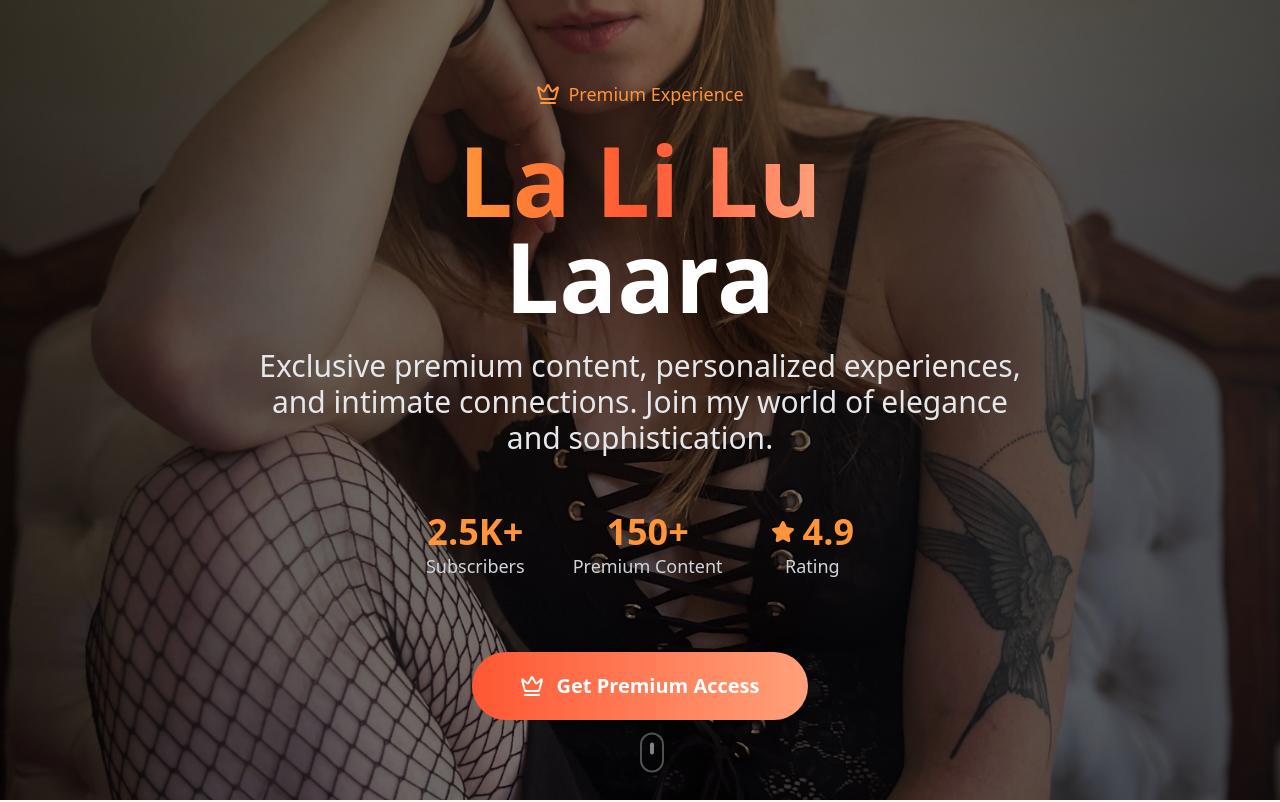
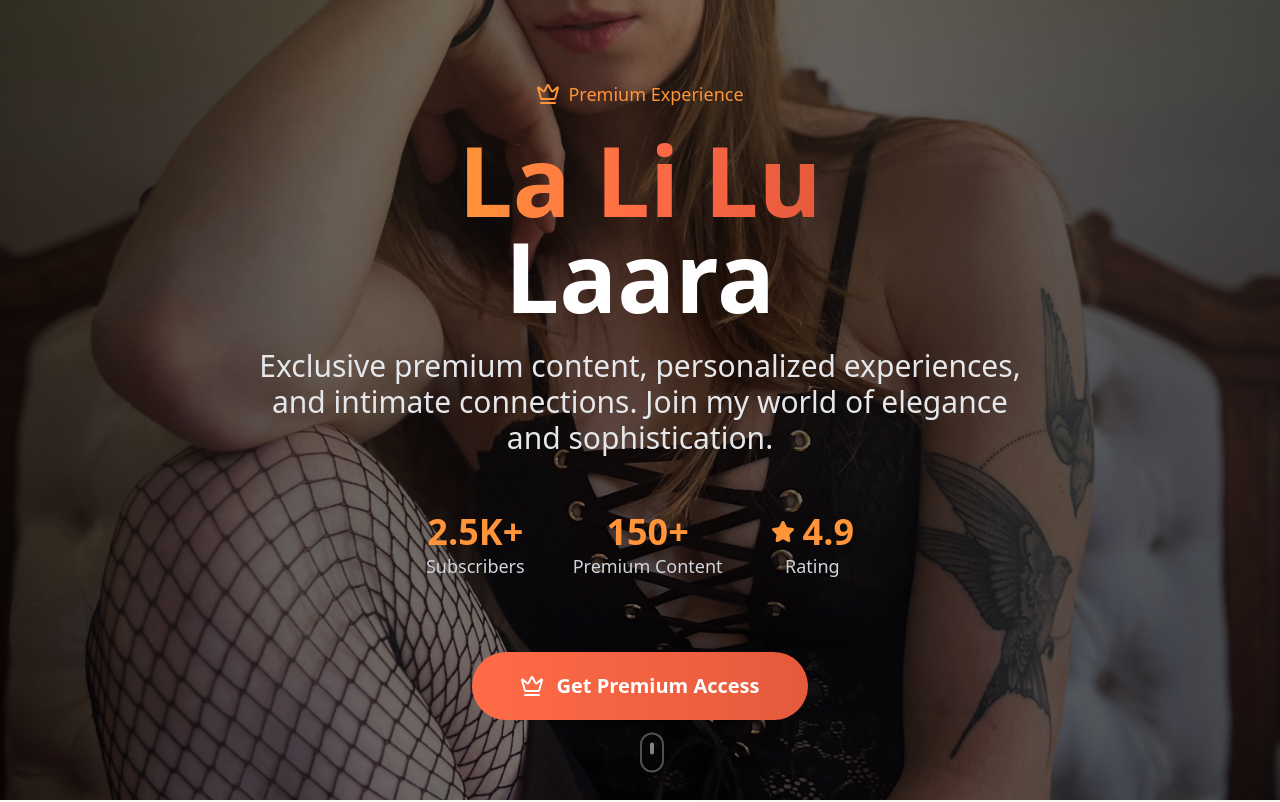
Before and after one commit to NotDonCitron/newtryhoe, a React (Vite) app: page / in a window 1280 px wide. Shown: the top 802 px of the page. Built offline with nearby package versions, Linux system fonts and the light colour scheme.

Commit message:
Enhanced Color Scheme with Better Accessibility

```diff
--- a/tailwind.config.js
+++ b/tailwind.config.js
@@ -4,36 +4,66 @@ export default {
   theme: {
     extend: {
       colors: {
+        // Enhanced Orange Palette - Better contrast ratios
         orange: {
-          50: '#FFF8F1',
-          100: '#FFEED4',
-          200: '#FFD9A8',
-          300: '#FFBD71',
-          400: '#FF9438',
-          500: '#FF5733',
-          600: '#FFA07A',
-          700: '#FF8C00',
-          800: '#CC4A00',
-          900: '#993800',
+          50: '#FFF8F1',   // Very light background
+          100: '#FFEED4',  // Light background
+          200: '#FFD9A8',  // Subtle accent
+          300: '#FFBD71',  // Medium accent
+          400: '#FF9438',  // Interactive elements
+          500: '#FF6B47',  // Primary brand (merged)
+          600: '#E55A3C',  // Hover states
+          700: '#CC4A00',  // Active states
+          800: '#B33E00',  // Dark accent
+          900: '#993300',  // Very dark accent
         },
+        // Enhanced Nude Palette - Warmer and more cohesive
         nude: {
-          50: '#FDF7F3',
-          100: '#F9EDE6',
-          200: '#F3DBCC',
-          300: '#EDC9B3',
-          400: '#E7B799',
-          500: '#E1A580',
-          600: '#D4926D',
-          700: '#C8805A',
-          800: '#BB6D47',
-          900: '#AE5A34',
+          50: '#FBF2ED',   // Merged light background
+          100: '#F7E6D9',  // Light background
+          200: '#F0D4C0',  // Subtle background
+          300: '#E8C2A7',  // Medium background
+          400: '#E0B08E',  // Accent background
+          500: '#D89E75',  // Medium accent
+          600: '#C8855C',  // Darker accent
+          700: '#B86D43',  // Dark accent
+          800: '#A8552A',  // Very dark accent
+          900: '#8B4513',  // Darkest accent
+        },
+        // Enhanced Gray Palette - Better contrast progression
+        gray: {
+          50: '#F9FAFB',   // Almost white
+          100: '#F3F4F6',  // Very light
+          200: '#E5E7EB',  // Light
+          300: '#D1D5DB',  // Medium light
+          400: '#9CA3AF',  // Medium
+          500: '#6B7280',  // Medium dark
+          600: '#4B5563',  // Dark
+          700: '#374151',  // Very dark
+          800: '#1F2937',  // Almost black
+          900: '#0F1419',  // Merged dark background
+        },
+        // Accessibility-focused colors
+        success: {
+          light: '#10B981',  // WCAG AA compliant
+          dark: '#059669',   // WCAG AAA compliant
+        },
+        warning: {
+          light: '#F59E0B',  // WCAG AA compliant
+          dark: '#D97706',   // WCAG AAA compliant
+        },
+        error: {
+          light: '#EF4444',  // WCAG AA compliant
+          dark: '#DC2626',   // WCAG AAA compliant
         }
       },
       backgroundImage: {
         'gradient-radial': 'radial-gradient(var(--tw-gradient-stops))',
         'gradient-conic': 'conic-gradient(from 180deg at 50% 50%, var(--tw-gradient-stops))',
-        'orange-glow': 'linear-gradient(135deg, #FF5733 0%, #FFA07A 50%, #FF8C00 100%)',
-        'nude-glow': 'linear-gradient(135deg, #F9EDE6 0%, #E1A580 50%, #D4926D 100%)',
+        // Enhanced gradients with better color harmony
+        'orange-glow': 'linear-gradient(135deg, #FF6B47 0%, #E55A3C 50%, #CC4A00 100%)',
+        'nude-glow': 'linear-gradient(135deg, #FBF2ED 0%, #D89E75 50%, #C8855C 100%)',
+        'dark-glow': 'linear-gradient(135deg, #0F1419 0%, #1F2937 50%, #374151 100%)',
       },
       animation: {
         'fade-in': 'fadeIn 0.5s ease-in-out',
@@ -51,8 +81,8 @@ export default {
           '100%': { transform: 'translateY(0)', opacity: '1' },
         },
         pulseGlow: {
-          '0%, 100%': { boxShadow: '0 0 20px rgba(255, 87, 51, 0.5)' },
-          '50%': { boxShadow: '0 0 40px rgba(255, 87, 51, 0.8)' },
+          '0%, 100%': { boxShadow: '0 0 20px rgba(255, 107, 71, 0.5)' },
+          '50%': { boxShadow: '0 0 40px rgba(255, 107, 71, 0.8)' },
         },
         float: {
           '0%, 100%': { transform: 'translateY(0px)' },
```
